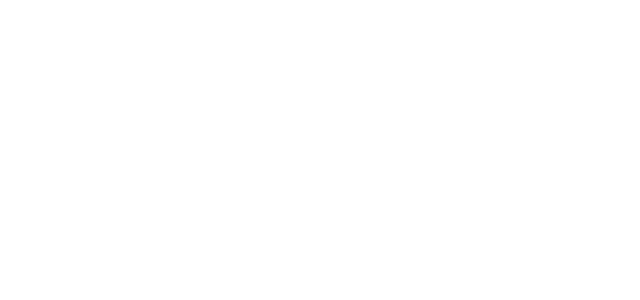
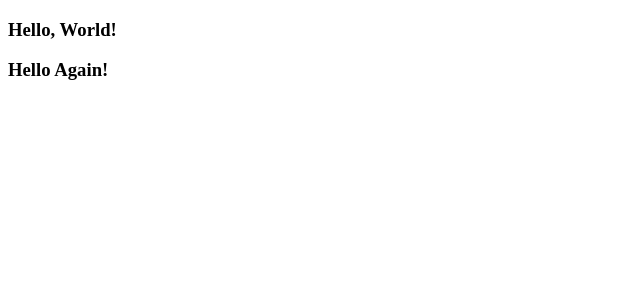
Before and after one commit to hackBCA/hackBCAV-VueJS, a Vue app in the folder todo-list/: page / in a window 1280 px wide. Shown: the top 300 px of the page, without its empty margins (0-640 px from the left). Built offline with nearby package versions, Linux system fonts and the light colour scheme.

Commit message:
finish initial todo section

```diff
--- a/todo-list/src/App.vue
+++ b/todo-list/src/App.vue
@@ -1,15 +1,19 @@
 <template>
   <div id="app">
+    <Todo todo="Hello, World!"></Todo>
+    <Todo todo="Hello Again!" />
   </div>
 </template>
 
 <script>
-
+import Todo from "@/components/Todo.vue";
 export default {
-  name: "App"
+  name: "App",
+  components: {
+    Todo
+  }
 };
 </script>
 
 <style lang="scss">
-
 </style>
```
Also changed, not shown: 2 other files (tests, documents, lock files or other folders).
